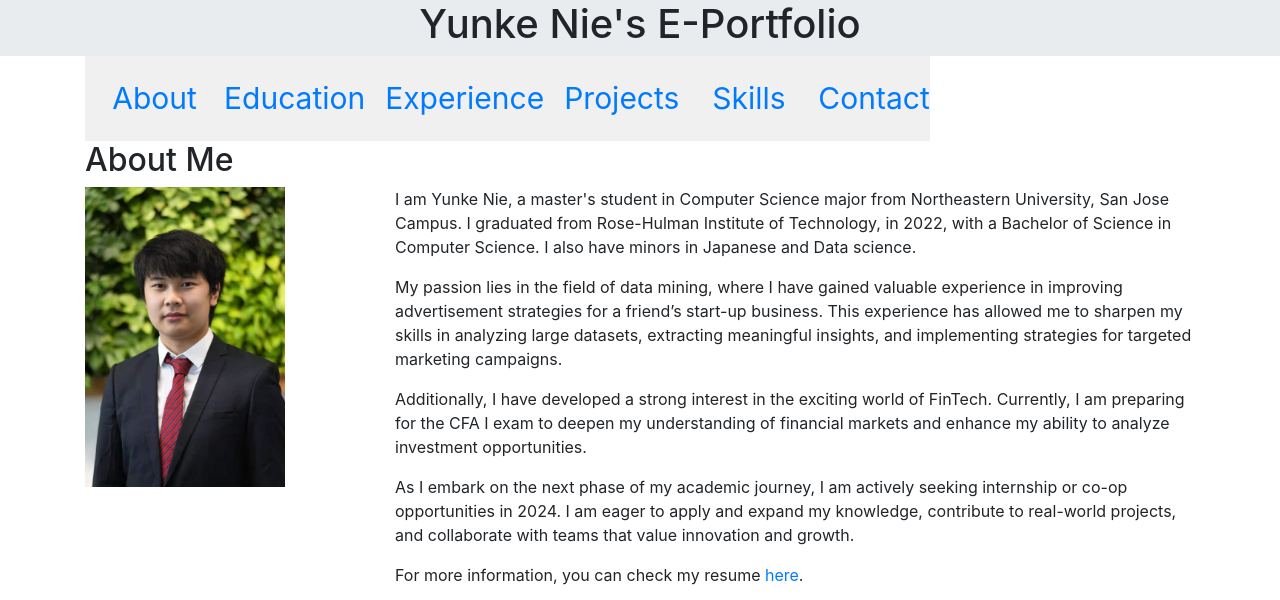
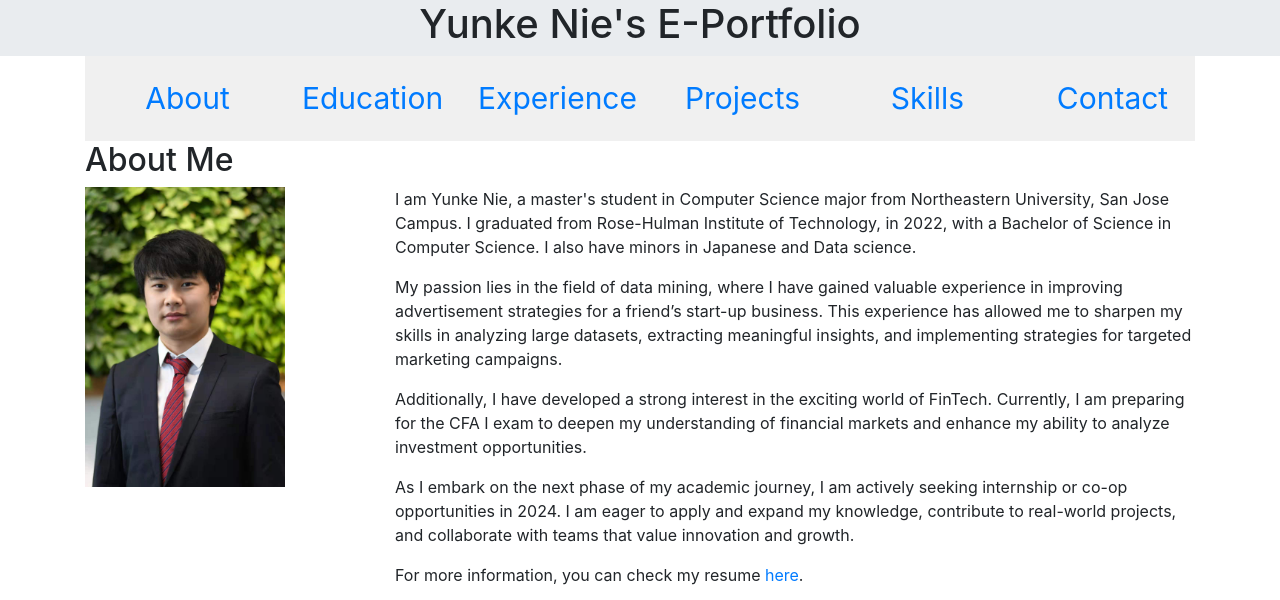
Before and after one commit to CERKO12/yunke-nie.github.io, a website: page index.html in a window 1280 px wide. Shown: the top 600 px of the page. Drawn offline with nearby package versions, Linux system fonts and the light colour scheme.

Commit message:
update nav bar

```diff
--- a/index.html
+++ b/index.html
@@ -29,7 +29,7 @@
 
     <header>
       <div class="container">
-        <nav style="width: max-content">
+        <nav style="width: 100%">
           <ul>
             <li><a href="#about">About</a></li>
             <li><a href="#education">Education</a></li>
--- a/stylesheets/style.css
+++ b/stylesheets/style.css
@@ -2,6 +2,7 @@ nav {
   background-color: #f0f0f0;
   background-size: cover;
   background-repeat: no-repeat;
+  width: 100%;
 }
 
 nav ul {
```
Also changed, not shown: projects.html (+1 -1 lines).
